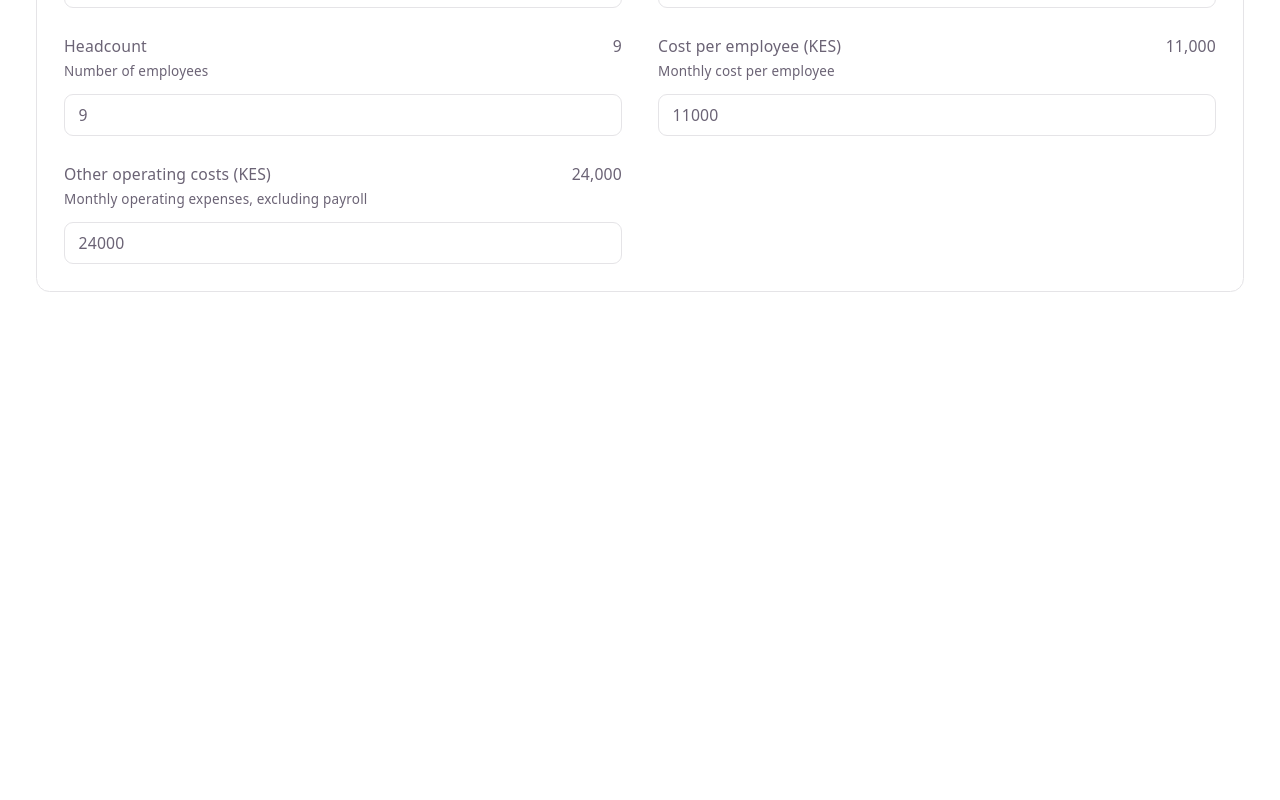
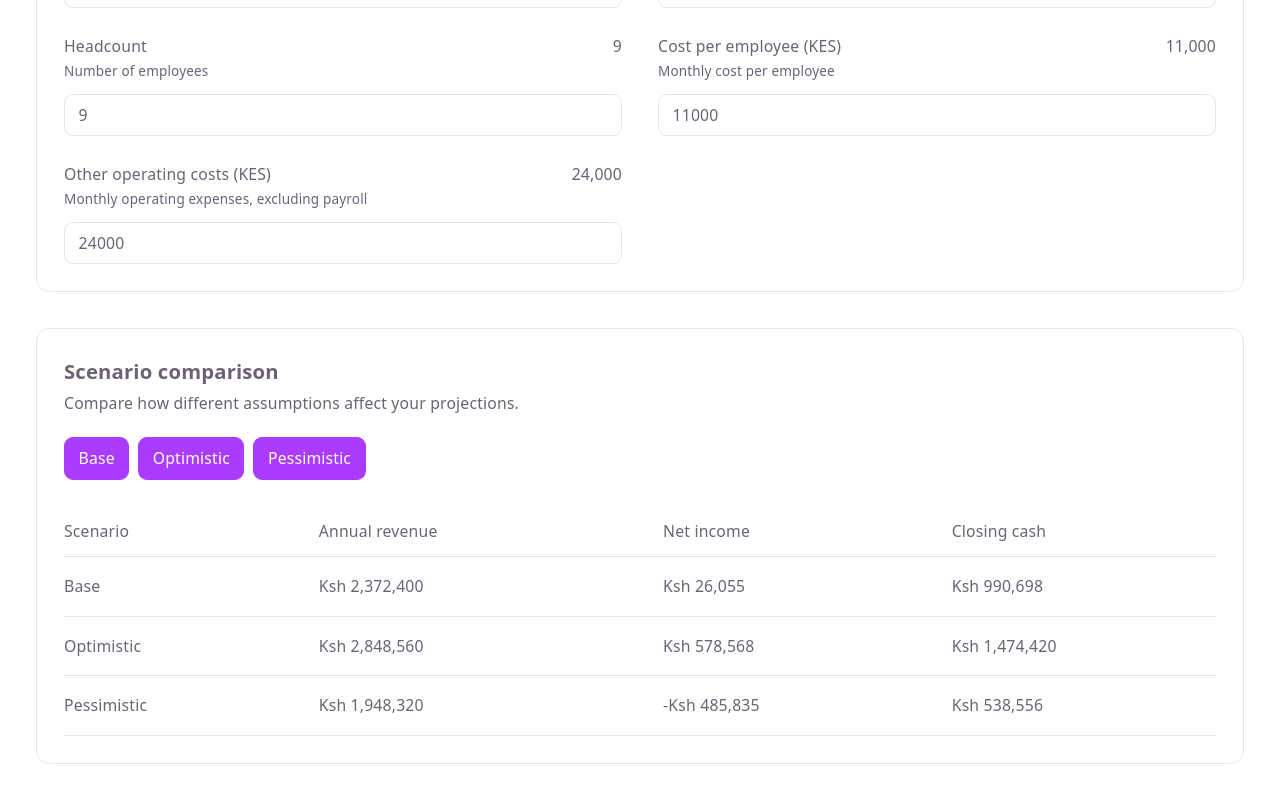
Before and after one commit to josephmangara/financial-modelling, a React (Vite) app: page / in a window 1280 px wide. Shown: the part 1327-2127 px from the top of the page. Before the commit the page ends 1655 px from the top, so only its background shows below. Built offline with nearby package versions, Linux system fonts and the light colour scheme.

Commit message:
Added comparison with base data

```diff
--- a/src/App.jsx
+++ b/src/App.jsx
@@ -5,6 +5,7 @@ import { calculateFinancialModel } from "./calculations/financialModel.js";
 import FinancialKPIs from "./components/FinancialKPIs.jsx";
 import FinancialCharts from "./components/FinancialCharts.jsx";
 import AssumptionsPanel from "./components/AssumptionsPanel.jsx";
+import ScenarioComparison from "./components/ScenarioComparison.jsx";
 
 function cloneModel(model) {
   return {
@@ -78,6 +79,8 @@ export default function App() {
           onChange={updateAssumption}
           onReset={resetAssumptions}
         />
+
+          <ScenarioComparison model={model} />
       </div>
     </main>
   );
--- a/src/components/ScenarioComparison.jsx
+++ b/src/components/ScenarioComparison.jsx
@@ -0,0 +1,182 @@
+
+import { useMemo, useState } from "react";
+// import { defaultModel } from "../data/defaultModel.js";
+import { calculateFinancialModel } from "../calculations/financialModel.js";
+
+const scenarios = {
+  Base: {
+    growth: 1,
+    revenue: 1,
+    costs: 1,
+  },
+  Optimistic: {
+    growth: 1.25,
+    revenue: 1.1,
+    costs: 0.9,
+  },
+  Pessimistic: {
+    growth: 0.75,
+    revenue: 0.9,
+    costs: 1.1,
+  },
+};
+
+function buildScenario(model, settings) {
+  const copy = {
+    assumptions: Object.fromEntries(
+      Object.entries(model.assumptions).map(([key, values]) => [
+        key,
+        [...values],
+      ])
+    ),
+    opening: { ...model.opening },
+  };
+
+  copy.assumptions.newCustomers =
+    copy.assumptions.newCustomers.map((value) =>
+      Math.round(value * settings.growth)
+    );
+
+  copy.assumptions.revenuePerCustomer =
+    copy.assumptions.revenuePerCustomer.map(
+      (value) => value * settings.revenue
+    );
+
+  for (const key of [
+    "costPerEmployee",
+    "operatingCosts",
+    "capitalExpenditure",
+  ]) {
+    copy.assumptions[key] = copy.assumptions[key].map(
+      (value) => value * settings.costs
+    );
+  }
+
+  return copy;
+}
+
+const currency = (value) =>
+  new Intl.NumberFormat("en-KE", {
+    style: "currency",
+    currency: "KES",
+    maximumFractionDigits: 0,
+  }).format(value);
+
+export default function ScenarioComparison({ model }) {
+  const [selected, setSelected] = useState([
+    "Base",
+    "Optimistic",
+    "Pessimistic",
+  ]);
+
+  const results = useMemo(() => {
+    return Object.entries(scenarios).map(([name, settings]) => {
+      const scenarioModel =
+        name === "Base" ? model : buildScenario(model, settings);
+
+      const months = calculateFinancialModel(scenarioModel);
+
+      return {
+        name,
+        revenue: months.reduce(
+          (sum, month) => sum + month.revenue,
+          0
+        ),
+        netIncome: months.reduce(
+          (sum, month) => sum + month.netIncome,
+          0
+        ),
+        closingCash: months.at(-1)?.closingCash ?? 0,
+      };
+    });
+  }, [model]);
+
+  const visibleResults = results.filter((item) =>
+    selected.includes(item.name)
+  );
+
+  function toggleScenario(name) {
+    setSelected((current) =>
+      current.includes(name)
+        ? current.filter((item) => item !== name)
+        : [...current, name]
+    );
+  }
+
+  return (
+    <section className="rounded-xl border border-(--border) bg-(--surface) p-5 sm:p-6">
+      <div>
+        <h2 className="text-lg font-semibold">
+          Scenario comparison
+        </h2>
+        <p className="mt-1 text-sm text-(--muted)">
+          Compare how different assumptions affect your projections.
+        </p>
+      </div>
+
+      <div className="mt-5 flex flex-wrap gap-2">
+        {Object.keys(scenarios).map((name) => (
+          <button
+            key={name}
+            type="button"
+            aria-pressed={selected.includes(name)}
+            onClick={() => toggleScenario(name)}
+            className={`rounded-lg border px-3 py-2 text-sm transition ${
+              selected.includes(name)
+                ? "border-(--accent) bg-(--accent) text-white"
+                : "border-(--border) hover:bg-(--bg)"
+            }`}
+          >
+            {name}
+          </button>
+        ))}
+      </div>
+
+      <div className="mt-6 overflow-x-auto">
+        <table className="w-full min-w-130 text-left text-sm">
+          <thead>
+            <tr className="border-b border-(--border) text-(--muted)">
+              <th className="py-3 pr-4 font-medium">Scenario</th>
+              <th className="py-3 pr-4 font-medium">Annual revenue</th>
+              <th className="py-3 pr-4 font-medium">Net income</th>
+              <th className="py-3 font-medium">Closing cash</th>
+            </tr>
+          </thead>
+
+          <tbody>
+            {visibleResults.map((item) => (
+              <tr
+                key={item.name}
+                className="border-b border-(--border)"
+              >
+                <td className="py-4 pr-4 font-medium">
+                  {item.name}
+                </td>
+                <td className="py-4 pr-4 tabular-nums">
+                  {currency(item.revenue)}
+                </td>
+                <td className="py-4 pr-4 tabular-nums">
+                  {currency(item.netIncome)}
+                </td>
+                <td className="py-4 tabular-nums">
+                  {currency(item.closingCash)}
+                </td>
+              </tr>
+            ))}
+
+            {visibleResults.length === 0 && (
+              <tr>
+                <td
+                  colSpan={4}
+                  className="py-6 text-center text-(--muted)"
+                >
+                  Select a scenario to compare results.
+                </td>
+              </tr>
+            )}
+          </tbody>
+        </table>
+      </div>
+    </section>
+  );
+}
```
